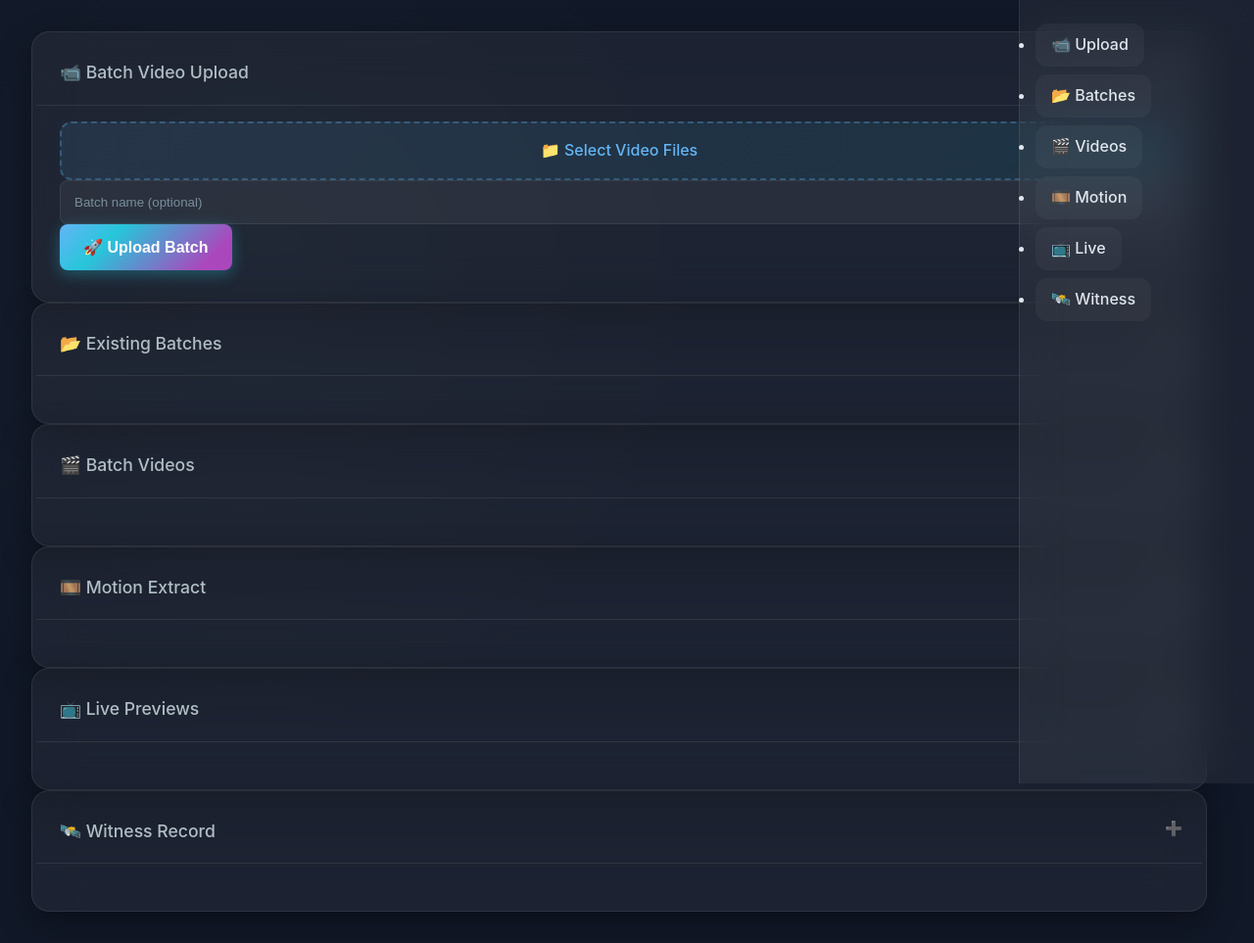
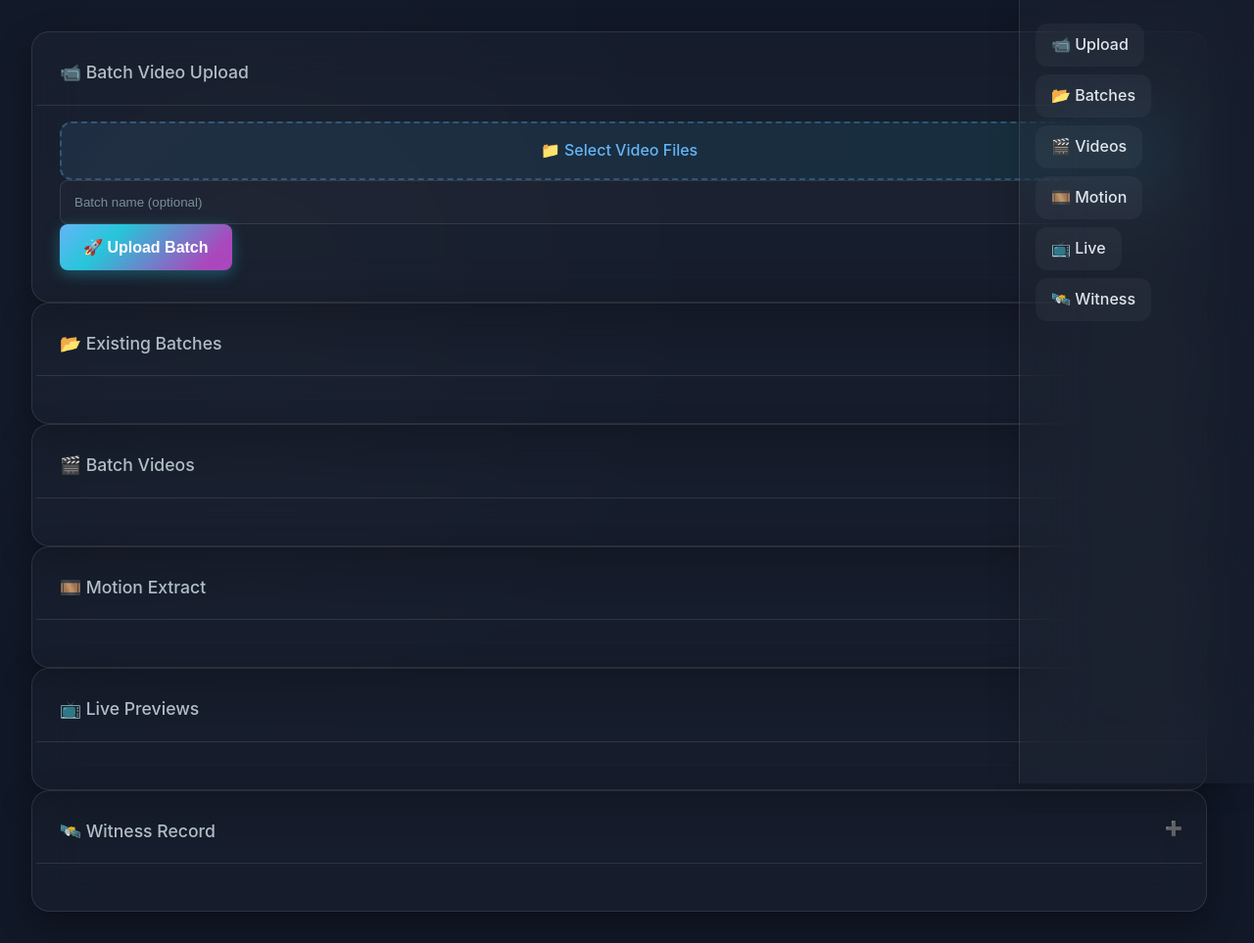
Before and after one commit to Cdaprod/ThatDAMToolbox, a FastAPI app: template video/web/templates/index_disabled.html in a window 1280 px wide. Shown: the whole page at 98% size. Run offline with FastAPI, Linux system fonts and the light colour scheme; the template is opened without the code that fills it, so the values that code supplies are empty; parts of the project's set-up code (start-up, migrations or seed data) failed here and were passed over; some libraries are stand-ins or nearby versions.

Commit message:
Update glass background and sidebar styles in CSS

```diff
--- a/video/web/static/styles.css
+++ b/video/web/static/styles.css
@@ -5,8 +5,8 @@
   /* Base surfaces */
   --bg-0:          #0d1117;                 /* near-black  */
   --bg-1:          #111827;                 /* dark navy   */
-  --glass-bg:      rgba(255,255,255,0.05);  /* frosted card */
-  --glass-stroke:  rgba(255,255,255,0.08);  /* card border  */
+  --glass-bg:      rgba(255,255,255,0.025);  /* frosted card */
+  --glass-stroke:  rgba(255,255,255,0.10);  /* card border  */
 
   /* Accent spectrum (sampled from your blurred screenshot) */
   --accent-red:    #ff6f5e;
@@ -55,12 +55,21 @@ body{
 /* Right-hand layered sidebar (desktop)  /  slide-out drawer (mobile) */
 .sidebar{
   position:fixed;top:0;right:0;height:100vh;width:240px;z-index:10;
-  backdrop-filter:blur(24px);
+  backdrop-filter:blur(36px);
   background:var(--glass-bg);
   border-left:1px solid var(--glass-stroke);
   display:flex;flex-direction:column;gap:0.75rem;
   padding:1.5rem 1rem;
   transition:transform .3s ease;
+  box-shadow: 0 0 32px 0 rgba(0,0,0,0.14);
+}
+.sidebar ul, .sidebar .nav-list {
+  list-style: none;
+  padding-left: 0;
+  margin: 0;
+}
+.sidebar li {
+  list-style: none;
 }
 /* Hamburger (shows ≤ 768 px) */
 .burger{
```
